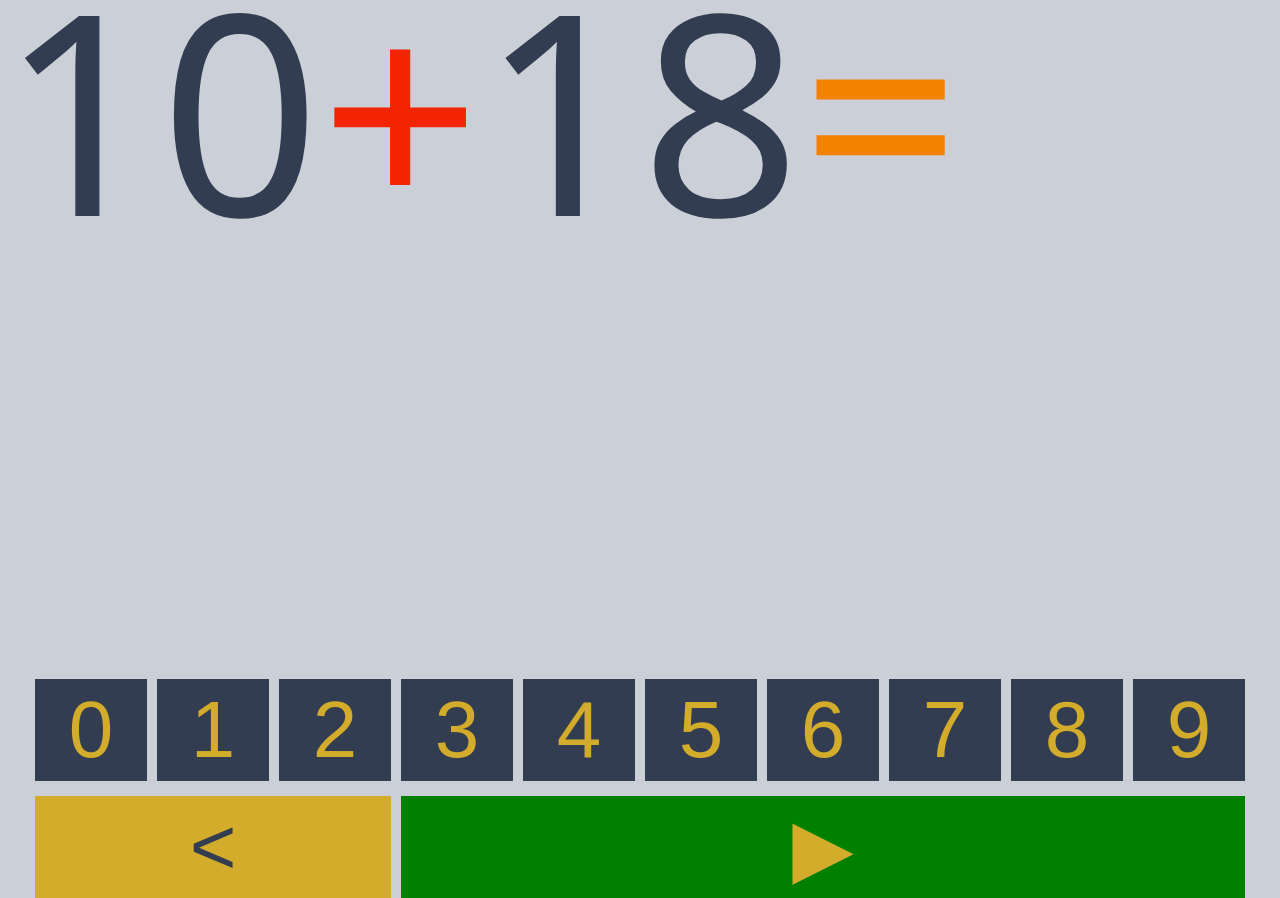
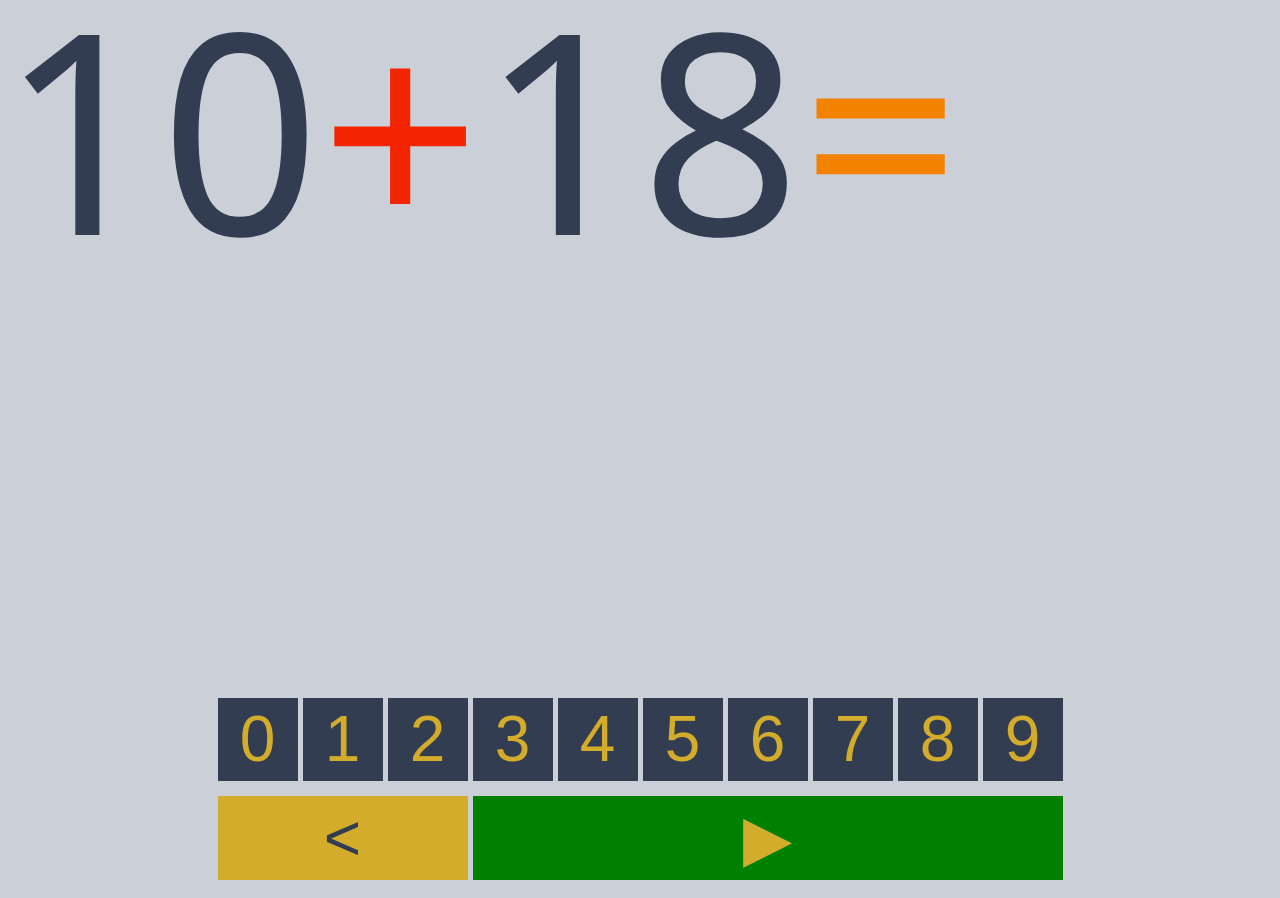
Before and after one commit to ivaninyushin/mathforkids, a React (Create React App) app in the folder math-for-kids/: page / in a window 1280 px wide. Built offline with nearby package versions, Linux system fonts and the light colour scheme.

Commit message:
keyboard does not fit in iOS

```diff
--- a/math-for-kids/src/components/touchKeyboard/touchKey.module.scss
+++ b/math-for-kids/src/components/touchKeyboard/touchKey.module.scss
@@ -12,14 +12,14 @@
 
 @media (orientation: landscape) {
   .button {
-    min-width: 14vh;
-    font-size: 10vh;
+    min-width: 10vh;
+    font-size: 8vh;
   }
 }
 
 @media (orientation: portrait) {
   .button {
-    min-width: 7vw;
+    min-width: 6vw;
     font-size: 5vw;
   }
 }
--- a/math-for-kids/src/components/touchKeyboard/touchKeyboard.module.scss
+++ b/math-for-kids/src/components/touchKeyboard/touchKeyboard.module.scss
@@ -2,7 +2,7 @@
   display: grid;
   grid-template-columns: repeat(10, 1fr);
   grid-template-rows: 50% 50%;
-  column-gap: 10px;
+  column-gap: 5px;
   row-gap: 15px;
   justify-items: stretch;
   align-items: stretch;
```
